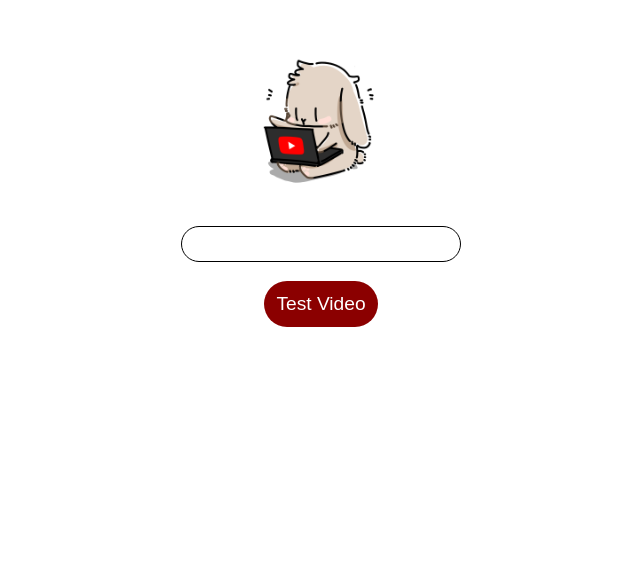
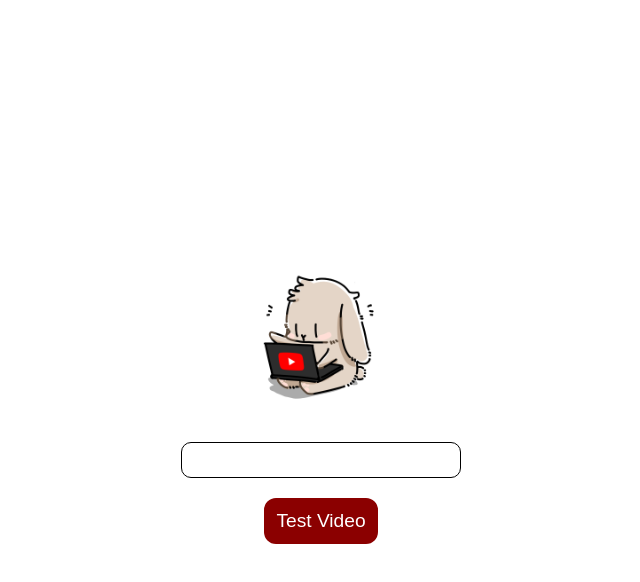
Before and after one commit to shadorki/youtube-downloader, an Electron app: page index.html in a window 800 px wide. Shown: the whole page, without its empty margins (79-719 px from the left). Drawn offline with Linux system fonts and the light colour scheme.

Commit message:
cleaned css a little bit

```diff
--- a/assets/css/styles.css
+++ b/assets/css/styles.css
@@ -1,16 +1,18 @@
-.container {
+body {
+  margin: 0;
+  height: 100vh;
   display: flex;
   justify-content: center;
+  align-items: center;
 }
 .app-logo-container {
   text-align: center;
 }
 .app-logo {
   height: 150px;
-  margin-top: 2rem;
 }
 .url-input {
-  border-radius: 20px;
+  border-radius: 10px;
   border-style: none;
   border: 1px solid black;
   font-size: 1.3rem;
@@ -28,7 +30,7 @@
 .search-button {
   border-style: none;
   font-size: 1.2rem;
-  border-radius: 25px;
+  border-radius: 12px;
   padding: 12px;
   background-color: darkred;
   color: white;
```
